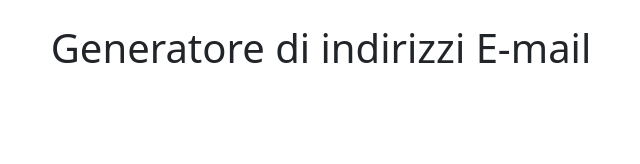
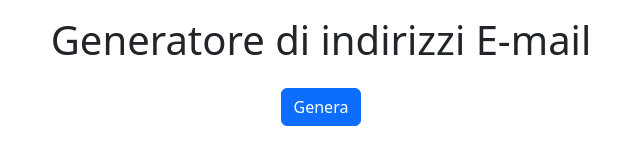
Before and after one commit to Pietroo03/js-email-list, a plain HTML site: page index.html in a window 1280 px wide. Shown: the whole page, without its empty margins (319-959 px from the left). Drawn offline with nearby package versions, Linux system fonts and the light colour scheme; no server answers.

Commit message:
add button to HTML document

```diff
--- a/index.html
+++ b/index.html
@@ -17,12 +17,15 @@
 
 <body>
     <header>
-        <h1 class="text-center p-4">Generatore di indirizzi E-mail</h1>
+        <h1 class="text-center p-3">Generatore di indirizzi E-mail</h1>
     </header>
 
     <main>
-        <div>
-            <ul class="email-list list-unstyled ms-4">
+        <div class="text-center mb-4">
+            <button class="btn btn-primary" type="button">Genera</button>
+        </div>
+        <div class="container-xl">
+            <ul class="email-list list-unstyled ms-4 d-flex flex-wrap justify-content-evenly">
 
             </ul>
         </div>
--- a/main.js
+++ b/main.js
@@ -10,9 +10,8 @@ for (let i = 0; i < 10; i++) {
             const emailEl = response.data.response
             console.log(emailEl);
             const listItemEl = document.createElement('li')
+            listItemEl.classList.add('col-4')
             listItemEl.innerHTML = emailEl
             emailListEl.appendChild(listItemEl)
         })
-
-
     }
```
